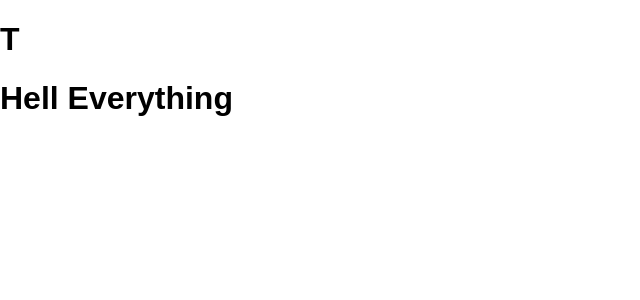
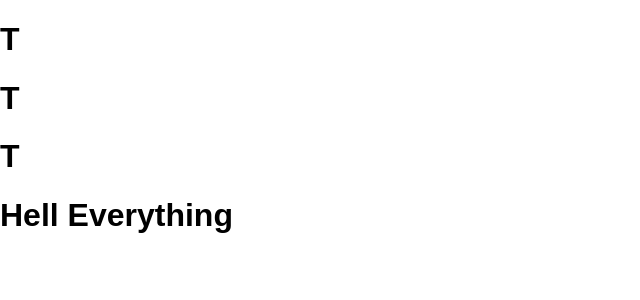
Before and after one commit to pkolo/react-slideshow, a React (Create React App) app: page / in a window 1280 px wide. Shown: the top 300 px of the page, without its empty margins (0-640 px from the left). Built offline with nearby package versions, Linux system fonts and the light colour scheme.

Commit message:
Bar generating list of buttons

```diff
--- a/src/components/bar/Bar.js
+++ b/src/components/bar/Bar.js
@@ -6,7 +6,11 @@ class Bar extends Component {
 
   render(props) {
     return (
-      <BarButton />
+      <div>
+        {this.props.slides.map(slide =>
+          <BarButton key={slide} name={slide}/>
+        )}
+      </div>
     );
   }
 }
```
